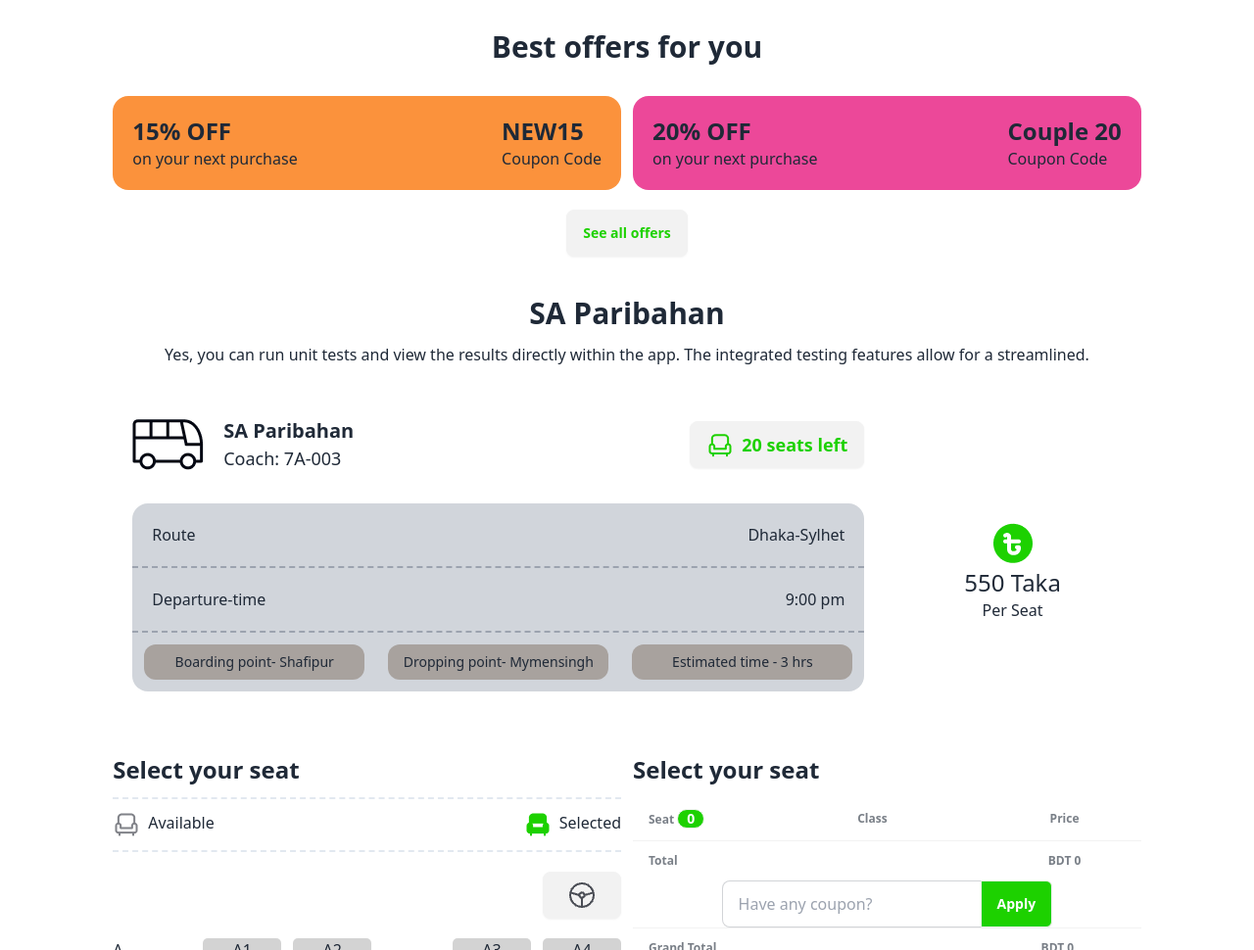
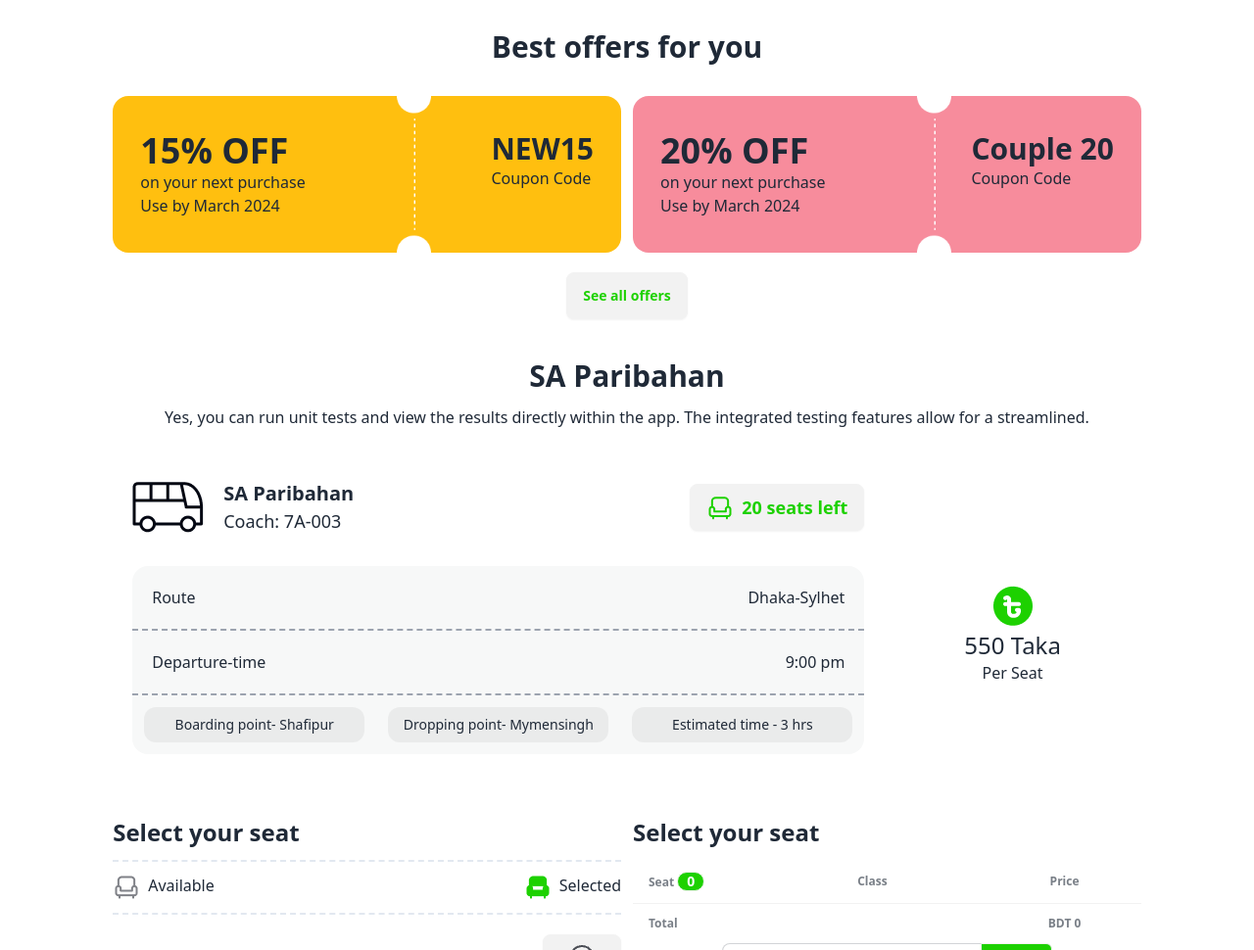
Before and after one commit to rafiul-razib/smart-ticketing, a plain HTML site: page index.html in a window 1280 px wide. Shown: the part 710-1680 px from the top of the page at 98% size. Drawn offline with nearby package versions, Linux system fonts and the light colour scheme.

Commit message:
ticket background added

```diff
--- a/css/style.css
+++ b/css/style.css
@@ -21,3 +21,11 @@
     color: #FFFFFF;
     background-color: #1DD100;
 }
+
+.offer-1{
+    background-image: url(../images/cupon-devider.png);
+    background-repeat: no-repeat;
+    background-size: contain;
+    background-position: calc(60%);
+
+}
--- a/index.html
+++ b/index.html
@@ -71,24 +71,26 @@
                 <h1 class="text-3xl font-bold text-center">Best offers for you</h1>
             </div>
            <div class="flex  flex-col lg:flex-row justify-center gap-3 my-5">
-            <div class="flex justify-between gap-3 p-5 bg-orange-400 rounded-2xl flex-1">
+            <div class="flex justify-between gap-3 px-7 py-9 bg-[#FFBF0F] rounded-2xl flex-1 offer-1">
                 <div>
-                    <h2 class="text-2xl font-bold">15% OFF</h2>
+                    <h2 class="text-4xl font-extrabold">15% OFF</h2>
                     <p>on your next purchase </p>
+                    <p>Use by March 2024</p>
                 </div>
                 <div>
-                    <h2 class="text-2xl font-bold">NEW15</h2>
+                    <h2 class="text-2xl lg:text-3xl font-bold">NEW15</h2>
                     <p>Coupon Code</p>
                 </div>
 
             </div>
-            <div class="flex justify-between gap-3 p-5 bg-pink-500 rounded-2xl flex-1">
+            <div class="flex justify-between gap-3 px-7 py-9 bg-[#F78C9C] rounded-2xl flex-1 offer-1">
                 <div>
-                    <h2 class="text-2xl font-bold">20% OFF</h2>
+                    <h2 class="text-4xl font-extrabold">20% OFF</h2>
                     <p>on your next purchase </p>
+                    <p>Use by March 2024</p>
                 </div>
                 <div>
-                    <h2 class="text-2xl font-bold">Couple 20</h2>
+                    <h2 class="text-2xl lg:text-3xl font-bold">Couple 20</h2>
                     <p>Coupon Code</p>
                 </div>
 
@@ -125,7 +127,7 @@
                     </div>
                   </div>
 
-                  <div class="grid grid-cols-1 lg:grid-cols-3 bg-gray-300 rounded-2xl my-8">
+                  <div class="grid grid-cols-1 lg:grid-cols-3 bg-[#F7F8F8] rounded-2xl my-8">
                     <div class="flex justify-between p-5 lg:col-span-3">
                       <h2>Route</h2>
                       <h2>Dhaka-Sylhet</h2>
@@ -136,17 +138,17 @@
                     </div>
 
                     <div class="p-3">
-                      <div class="bg-stone-400 p-2 rounded-xl text-center">
+                      <div class="bg-[#0307120D] p-2 rounded-xl text-center">
                         <h2 class="text-sm">Boarding point- Shafipur</h2>
                       </div>
                     </div>
                     <div class="p-3">
-                      <div class="bg-stone-400 p-2 rounded-xl text-center">
+                      <div class="bg-[#0307120D] p-2 rounded-xl text-center">
                         <h2 class="text-sm">Dropping point- Mymensingh</h2>
                       </div>
                     </div>
                     <div class="p-3">
-                      <div class="bg-stone-400 p-2 rounded-xl text-center">
+                      <div class="bg-[#0307120D] p-2 rounded-xl text-center">
                         <h2 class="text-sm">Estimated time - 3 hrs</h2>
                       </div>
                     </div>
```
